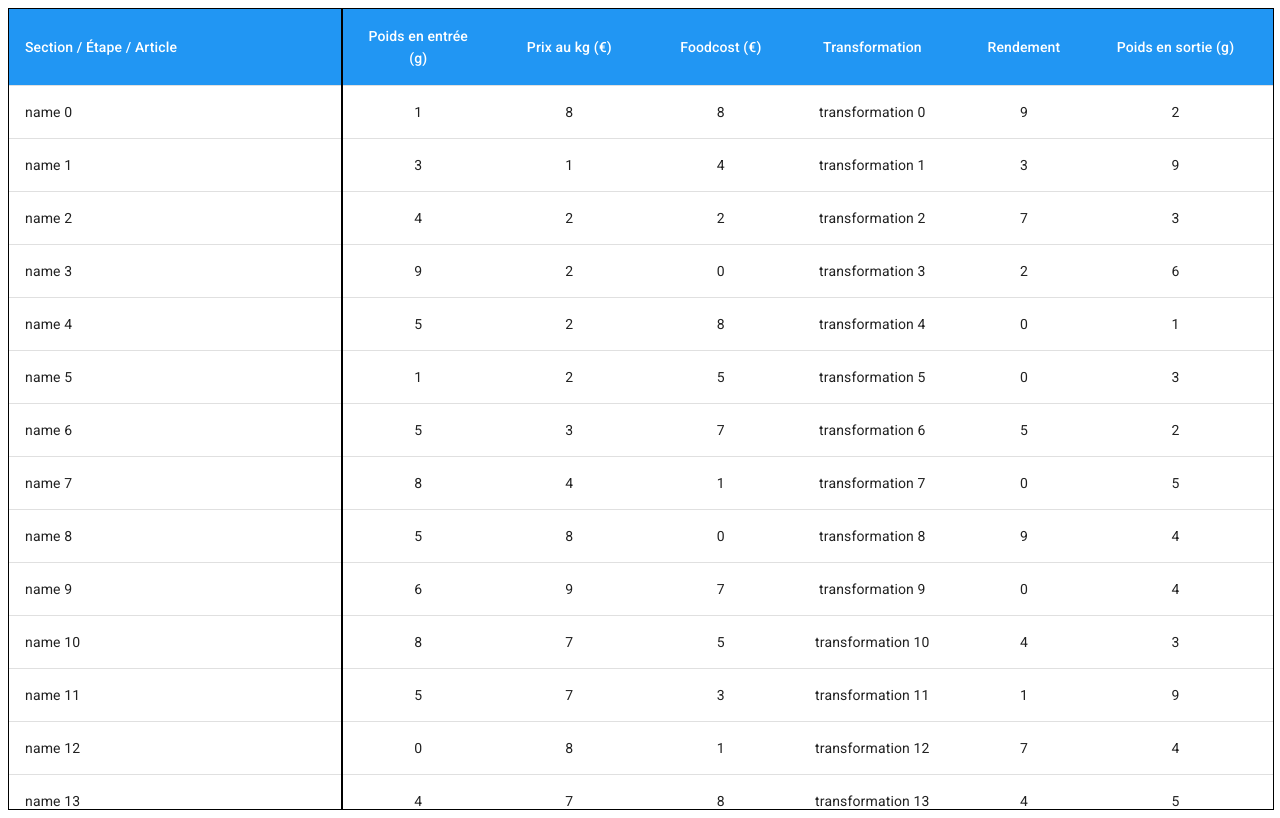
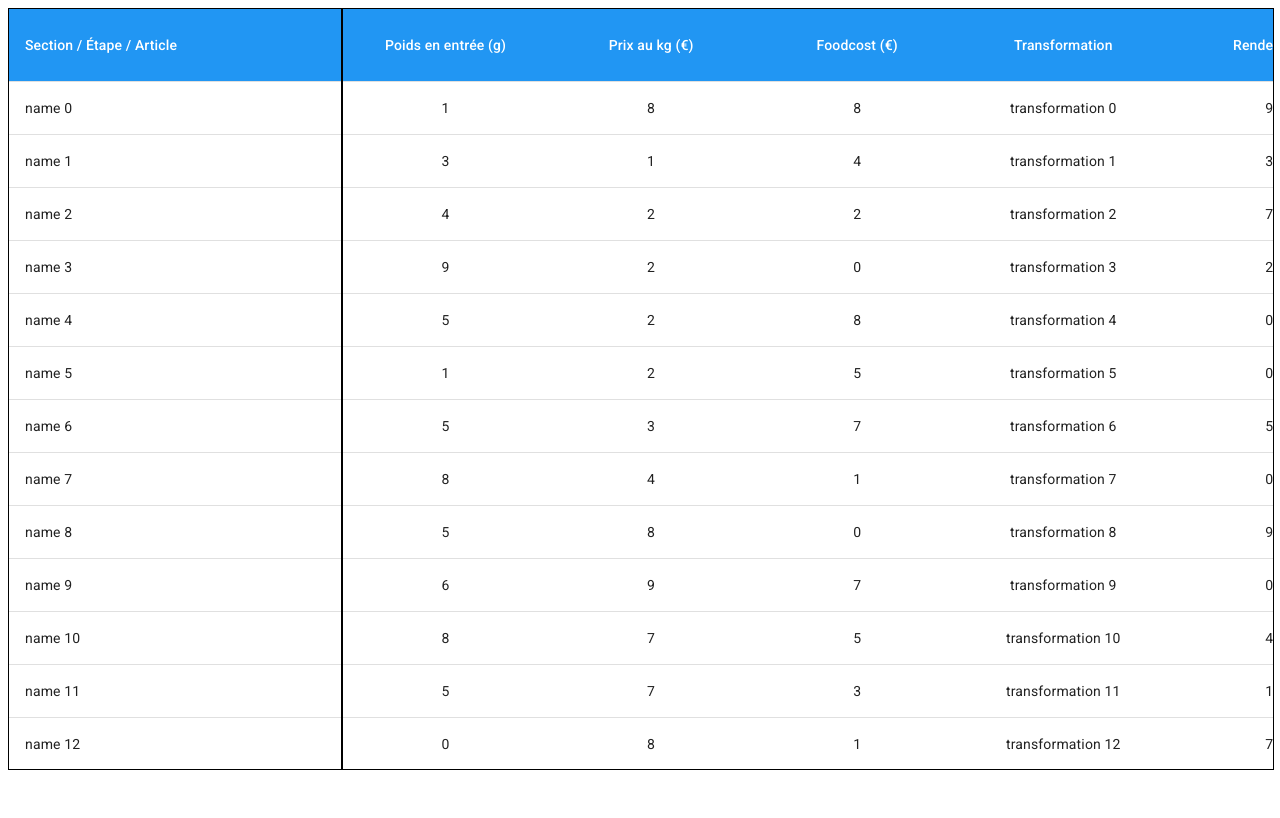
Before and after one commit to tiavina-mika/mui-sticky-first-column, a React (Create React App) app in the folder src/: page / in a window 1280 px wide. Built offline with nearby package versions, Linux system fonts and the light colour scheme.

Commit message:
add table width

```diff
--- a/src/Table.tsx
+++ b/src/Table.tsx
@@ -10,7 +10,7 @@ import styled from "@emotion/styled";
 // ----------------------------------------------- //
 // --------------------- utils ------------------- //
 // ----------------------------------------------- //
-const random = (number = 1) => Math.floor(Math.random() * 10 * number);
+const random = (number = 1): number => Math.floor(Math.random() * 10 * number);
 
 // ----------------------------------------------- //
 // --------------------- data -------------------- //
@@ -117,12 +117,12 @@ const Table = () => {
     <TableContainer
       style={{
         maxWidth: "100vw",
-        maxHeight: "100vh",
+        maxHeight: "95vh",
         border: "1px solid black"
       }}
     >
       <MUITable
-        sx={{ minWidth: 2000 }}
+        sx={{ minWidth: 2600 }}
         aria-label="recipe table"
         style={{ tableLayout: "fixed" }}
       >
```
